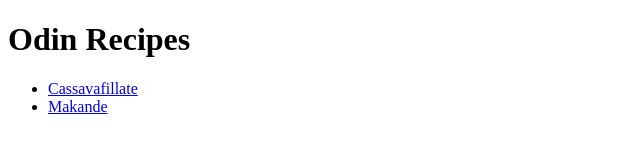
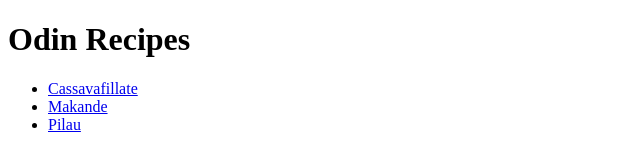
Before and after one commit to IanDastan/odin-recipes, a plain HTML site: page index.html in a window 1280 px wide. Shown: the full height of the page, 0-640 px from the left. Drawn offline with Linux system fonts and the light colour scheme.

Commit message:
Add Pilau dish recipe link to the ul

```diff
--- a/index.html
+++ b/index.html
@@ -11,6 +11,7 @@
         <ul>
             <li><a href="recipes/cassavafillate.html">Cassavafillate</a></li>
             <li><a href="recipes/makande.html">Makande</a></li>
+            <li><a href="recipes/pilau.html">Pilau</a></li>
         </ul>
     </body>
 </html>
```
